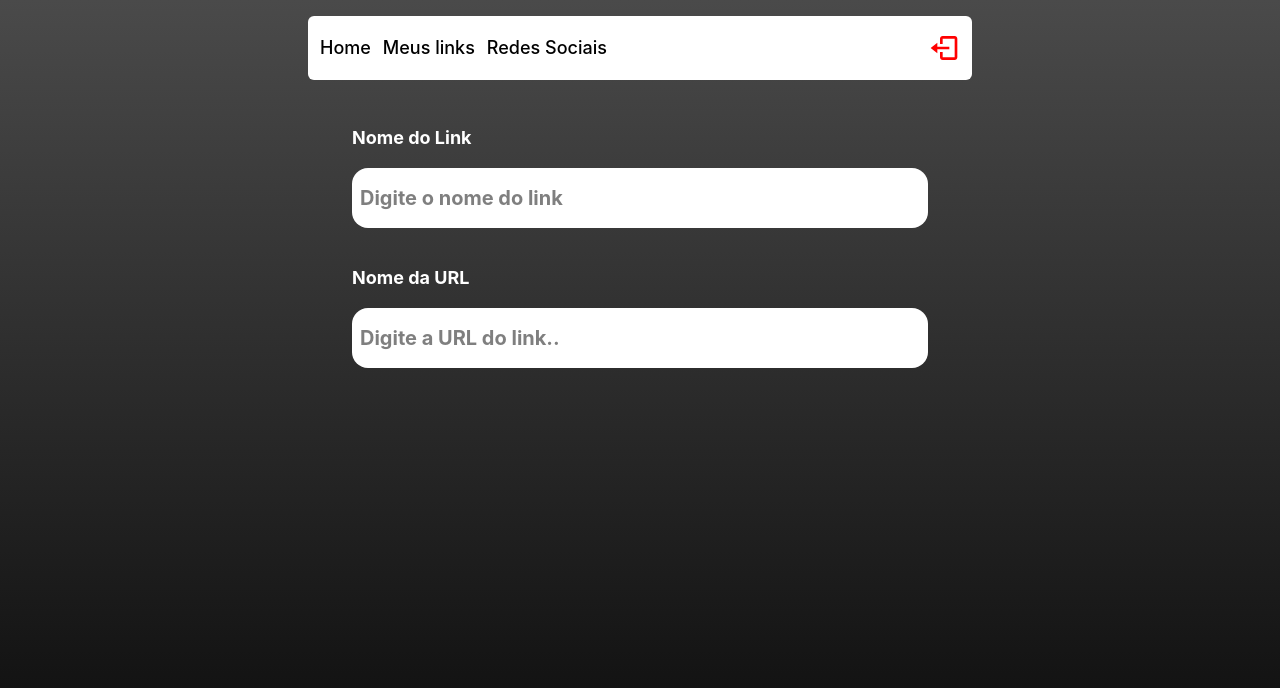
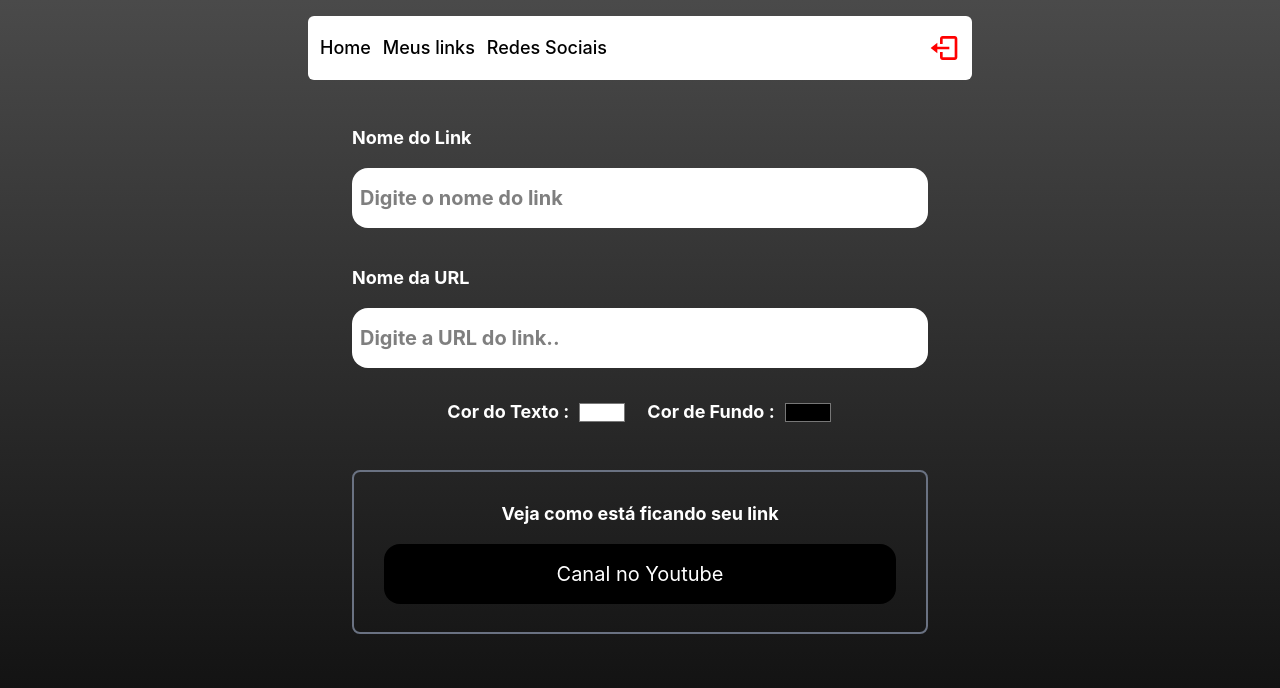
Before and after one commit to Gabriell-Santos/Dev_links, a React (Vite) app: page /admin in a window 1280 px wide. Shown: the top 688 px of the page. Built offline with nearby package versions, Linux system fonts and the light colour scheme; no server answers; sample sign-in values are in the browser's storage.

Commit message:
criado os inputs para escolher cor, e a parte do preview

```diff
--- a/src/Pages/Admin/index.tsx
+++ b/src/Pages/Admin/index.tsx
@@ -4,6 +4,8 @@ import { useState } from "react";
 export function Admin() {
   const [nameInput, setNameInput] = useState("");
   const [urlInput, setUrlInput] = useState("");
+  const [textColor, setTextColor] = useState("#ffffff");
+  const [backgroundColor, setBackgroundColor] = useState("#000000");
 
   return (
     <div className="flex items-center flex-col min-h-screen pb-7 px-2">
@@ -26,6 +28,45 @@ export function Admin() {
           placeholder="Digite a URL do link.."
           onChange={(e) => setUrlInput(e.target.value)}
         />
+        <section className="flex mx-auto gap-5 mt-3.5 mb-3">
+          <div className=" flex items-center gap-2  ">
+            <label className=" text-lg text-white font-bold ">
+              Cor do Texto :
+            </label>
+            <input
+              type="color"
+              value={textColor}
+              onChange={(e) => setTextColor(e.target.value)}
+            />
+          </div>
+          <div className=" flex items-center gap-2">
+            <label className=" text-lg text-white font-bold ">
+              Cor de Fundo :
+            </label>
+            <input
+              type="color"
+              value={backgroundColor}
+              onChange={(e) => setBackgroundColor(e.target.value)}
+            />
+          </div>
+        </section>
+        <div className=" flex items-center  justify-center flex-col mb-7 p-1 border-2 border-gray-500 rounded-lg mt-8 pb-5 ">
+          <label className=" text-white font-bold mt-4 py-2 text-lg">
+            Veja como está ficando seu link
+          </label>
+          <article
+            className="w-11/12 max-w-lg flex flex-col items-center justify-center gap-2 px-3 py-4 text-xl rounded-2xl"
+            style={{
+              marginBottom: 8,
+              marginTop: 8,
+              backgroundColor: backgroundColor,
+            }}
+          >
+            <p className="text-2 " style={{ color: textColor }}>
+              Canal no Youtube
+            </p>
+          </article>
+        </div>
       </form>
     </div>
   );
```
